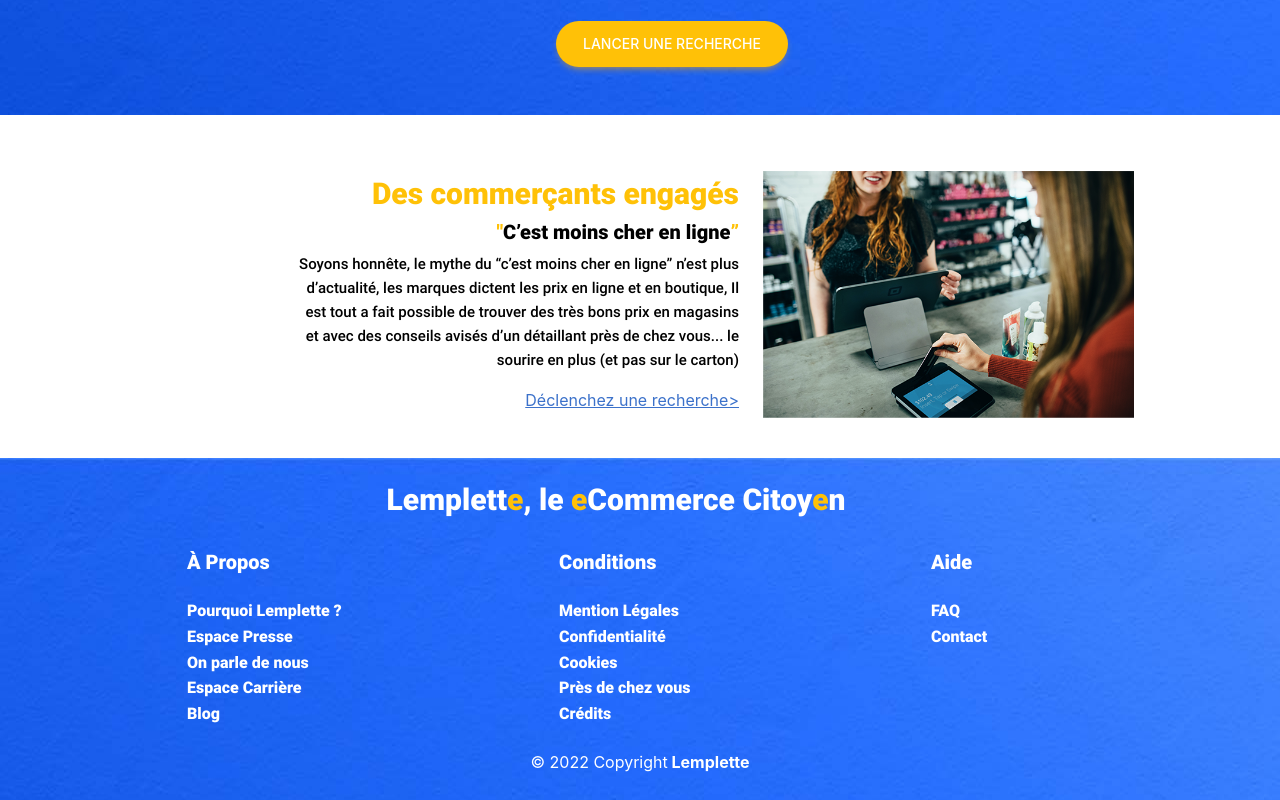
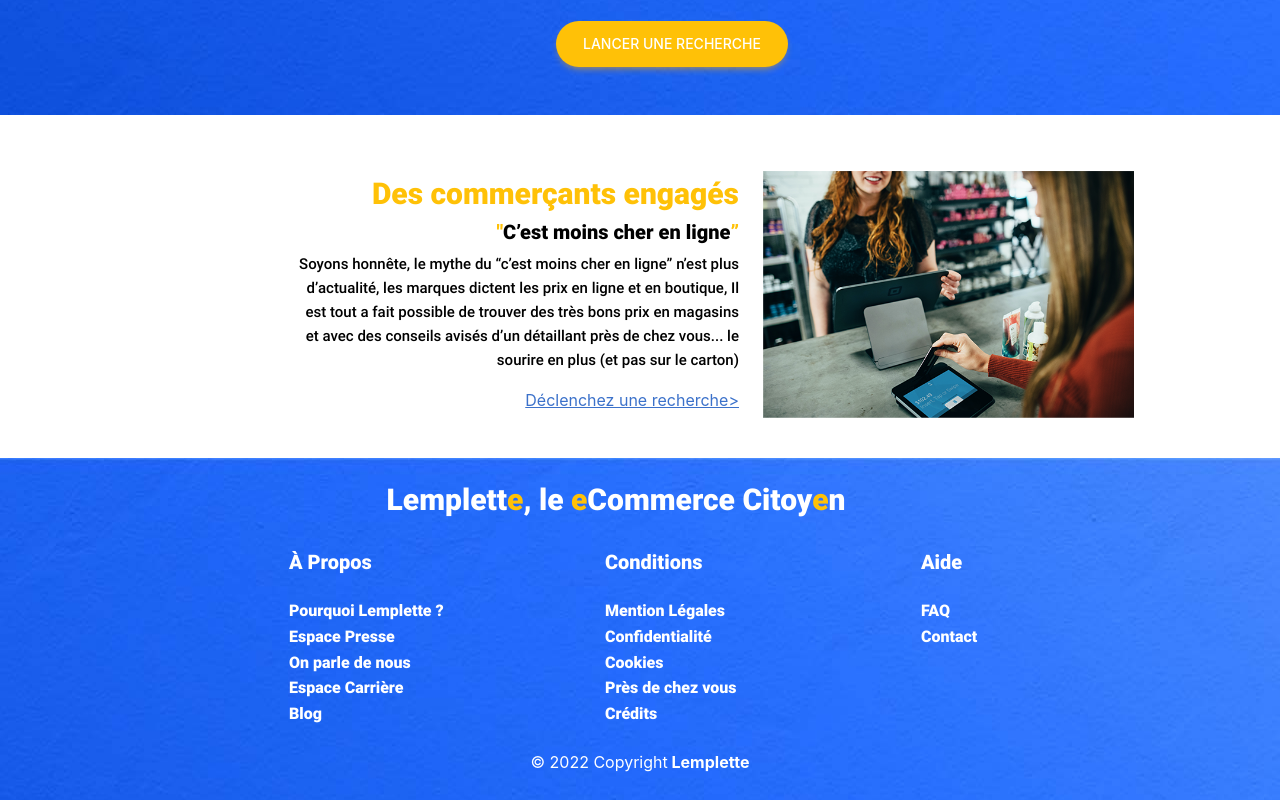
Before and after one commit to KarimLemplette/landing-page-merchant, a React (Create React App) app: page / in a window 1280 px wide. Shown: the part 1766-2566 px from the top of the page. Built offline with nearby package versions, Linux system fonts and the light colour scheme.

Commit message:
modif footer

```diff
--- a/src/components/footer/Footer.jsx
+++ b/src/components/footer/Footer.jsx
@@ -14,7 +14,7 @@
                     </h2>
                 </div>
             </MDBContainer>
-            <MDBContainer breakpoint="md">
+            <MDBContainer breakpoint="md" className='container-fluid'>
                 <MDBRow>
                     <MDBCol className='col-md-3 offset-md-1'>
                         <h5 className='fw-bold mb-4 footer-text'>À Propos</h5>
```
